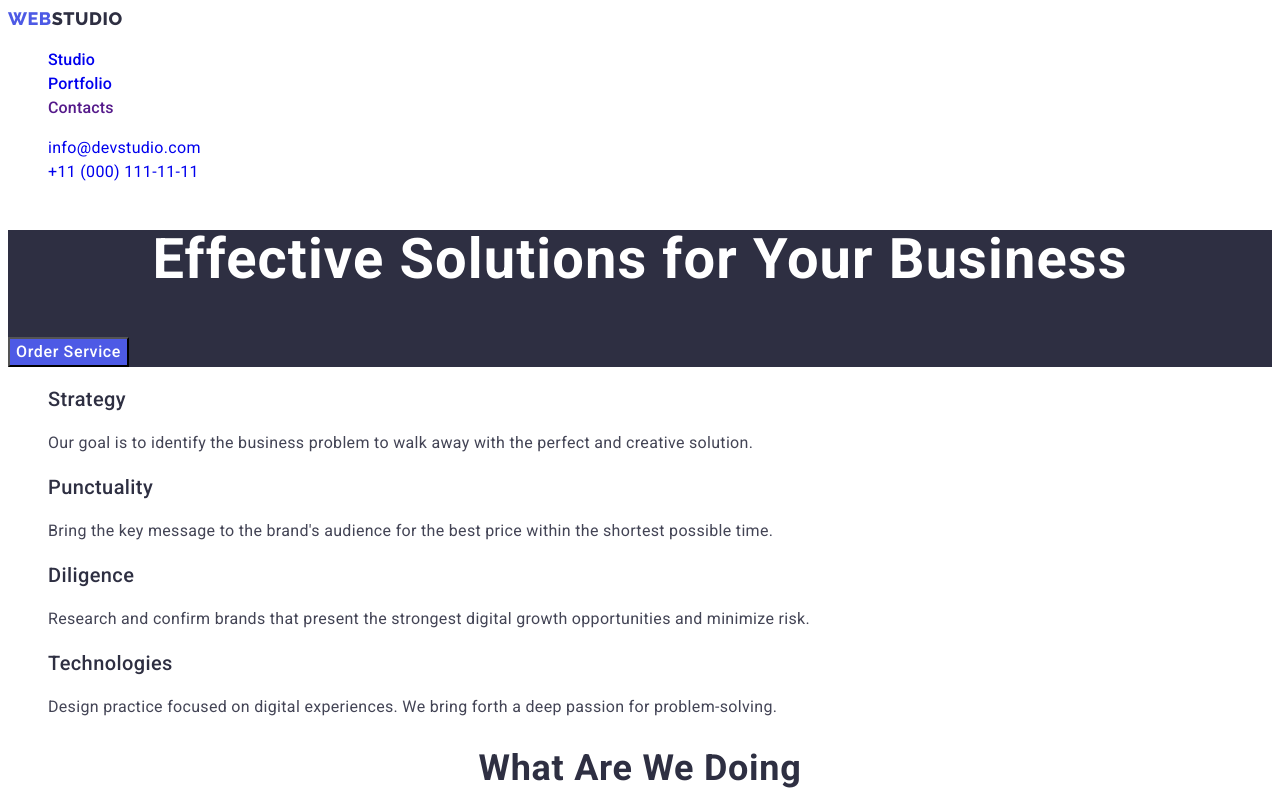
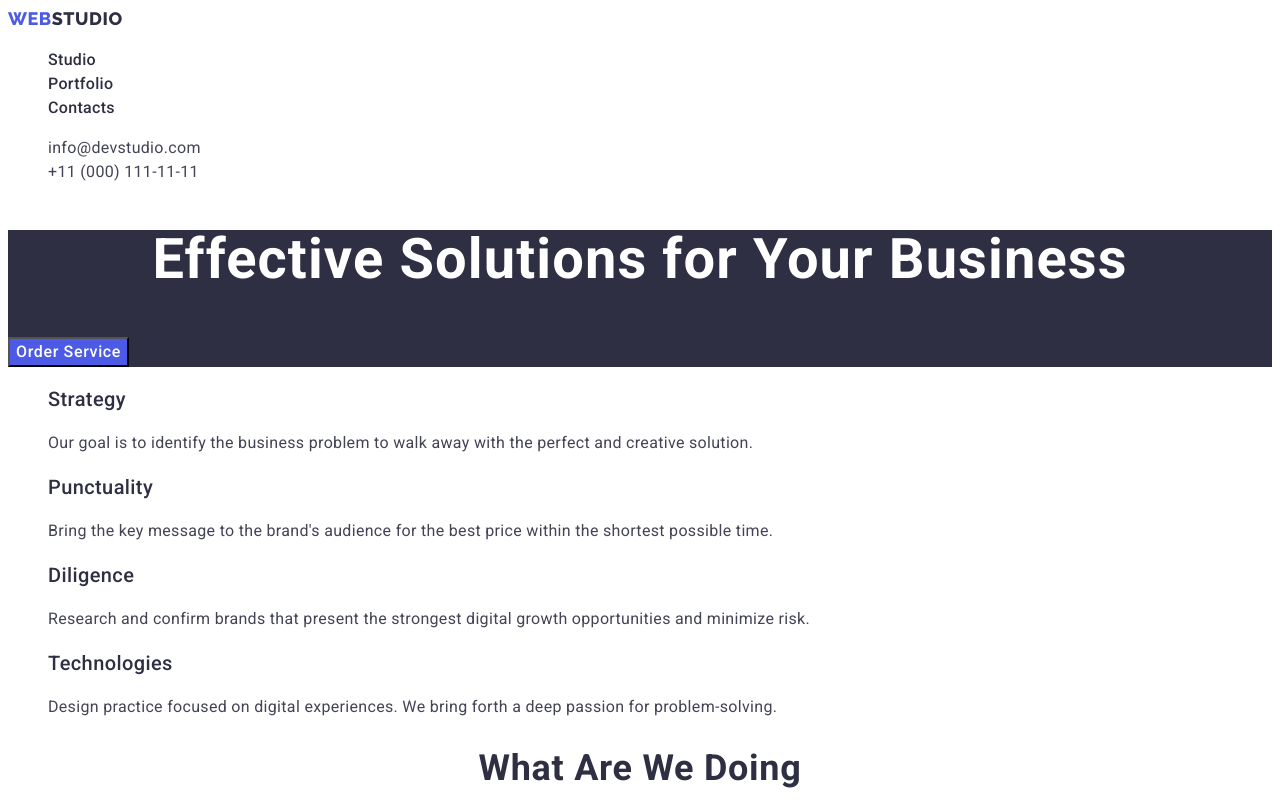
Before and after one commit to Stasulia/goit-markup-hw-02, a plain HTML site: page index.html in a window 1280 px wide. Shown: the top 800 px of the page. Drawn offline with Linux system fonts and the light colour scheme.

Commit message:
Summary hw-2

```diff
--- a/css/styles.css
+++ b/css/styles.css
@@ -74,7 +74,8 @@ button {
 }
     /* Header styles */
 .header {
-    background-color: #FFFFFF;
+    letter-spacing: 0.02em;
+    color: var(--main-dark-cl);
 }
 .link {
     text-decoration: none;
--- a/index.html
+++ b/index.html
@@ -25,25 +25,25 @@
         </a>
         <ul class="header list">
           <li class="header-item">
-            <a class="header link" href="./index.html">Studio</a>
+            <a class="header-link link" href="./index.html">Studio</a>
           </li>
           <li class="header-item">
-            <a class="header link" href="./portfolio.html">Portfolio</a>
+            <a class="header-link" href="./portfolio.html">Portfolio</a>
           </li>
           <li class="header-item">
-            <a class="header link" href="">Contacts</a>
+            <a class="header-link" href="">Contacts</a>
           </li>
         </ul>
       </nav>
       <address class="address">
         <ul class="address list">
           <li>
-            <a class="address link" href="mailto:info@devstudio.com"
+            <a class="address-link link" href="mailto:info@devstudio.com"
               >info@devstudio.com</a
             >
           </li>
           <li>
-            <a class="address link" href="tel:+110001111111"
+            <a class="address-link link" href="tel:+110001111111"
               >+11 (000) 111-11-11</a
             >
           </li>
```
Also changed, not shown: portfolio.html (+5 -5 lines).
